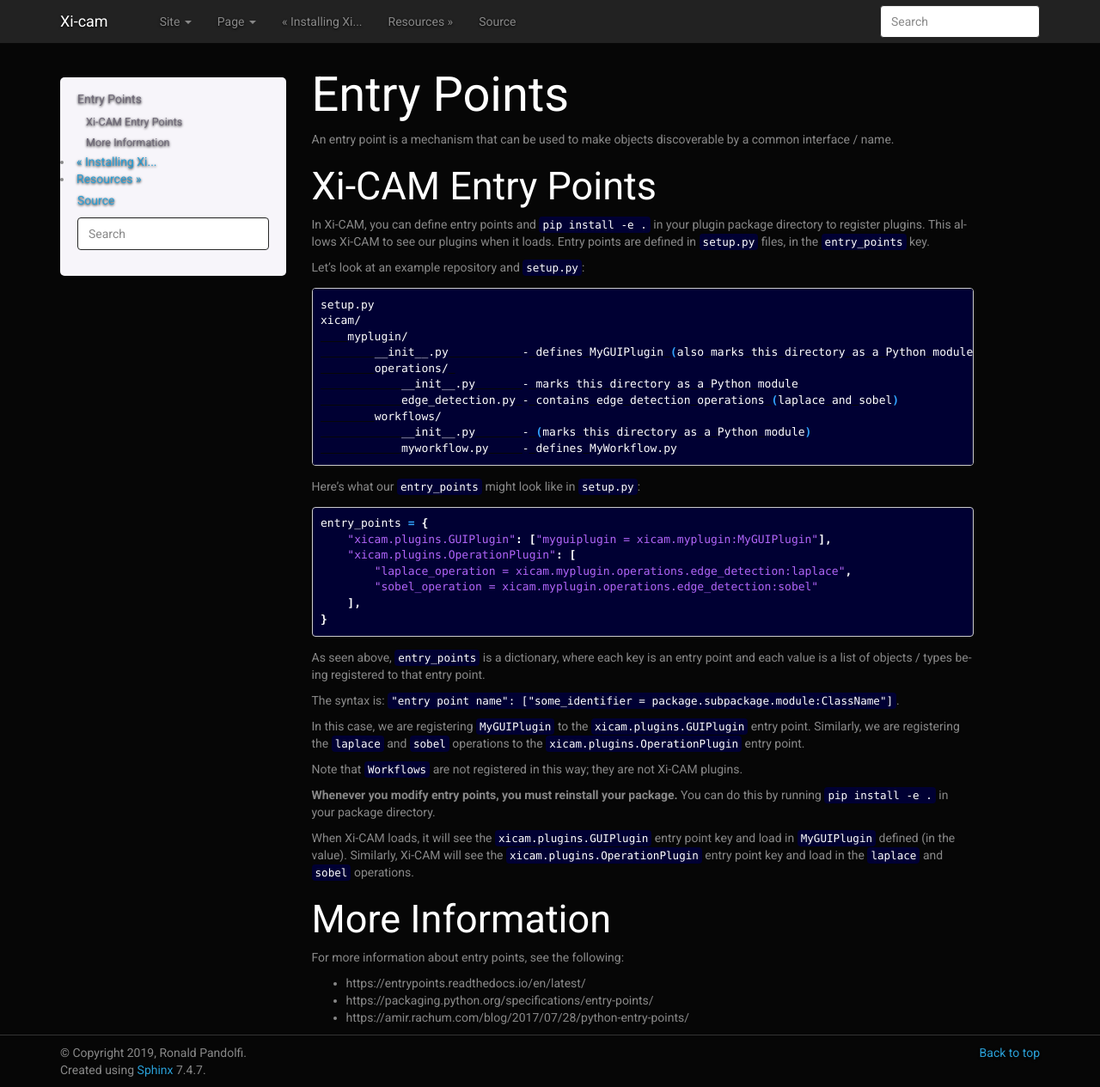
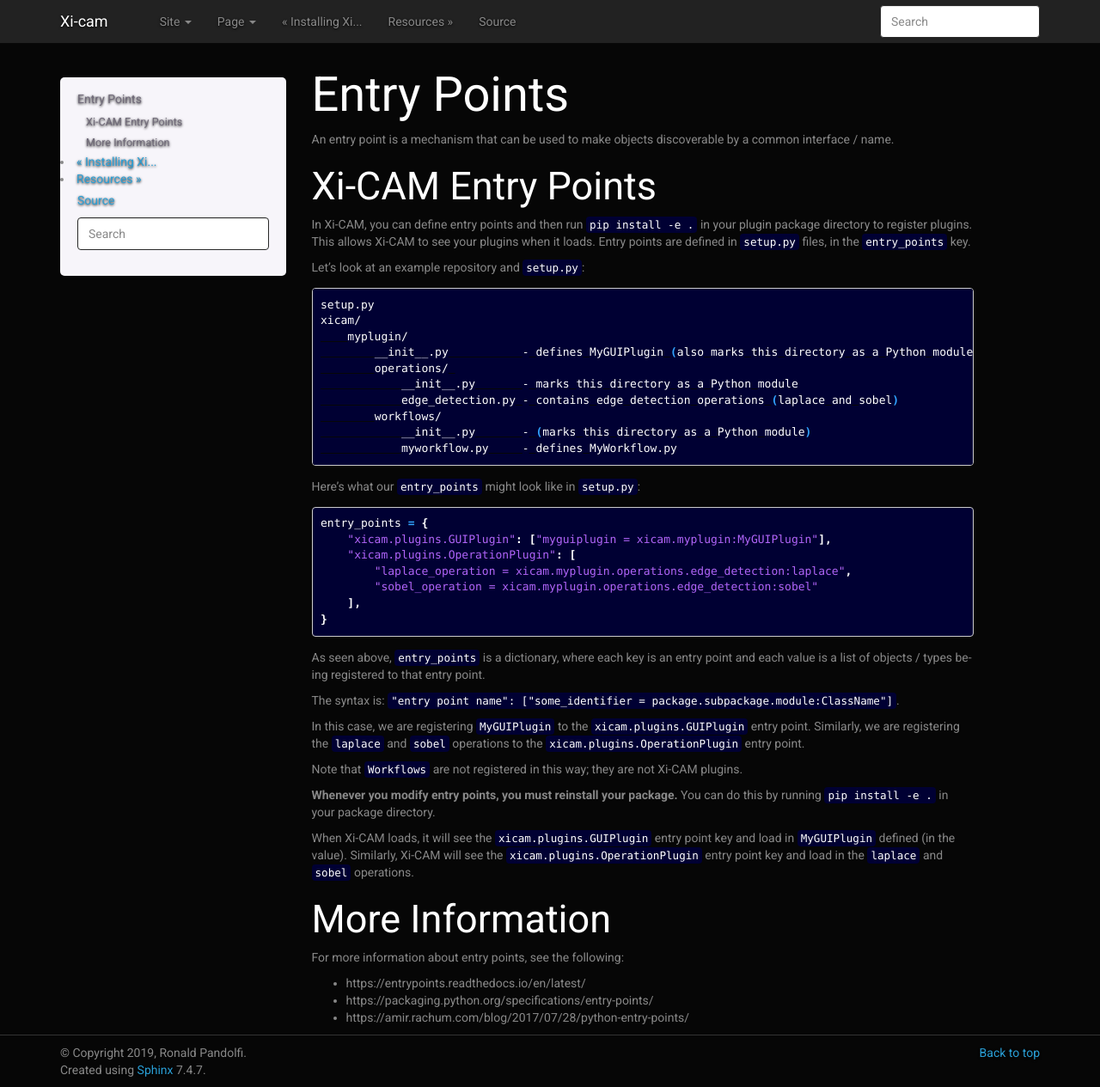
Before and after one commit to Xi-CAM/Xi-cam, a Sphinx documentation site: the page built from docs/source/entry-points.md, in a window 1280 px wide and 1265 px high. Shown: the whole window at 86% size. Built offline with Sphinx 7.4.7, drawn with Linux system fonts in a browser that asks for light colours.

Commit message:
fix phrasing in entry points documentation

```diff
--- a/docs/source/entry-points.md
+++ b/docs/source/entry-points.md
@@ -5,8 +5,8 @@
 ## Xi-CAM Entry Points
 
 In Xi-CAM, you can define entry points
-and `pip install -e .` in your plugin package directory to register plugins.
-This allows Xi-CAM to see our plugins when it loads.
+and then run `pip install -e .` in your plugin package directory to register plugins.
+This allows Xi-CAM to see your plugins when it loads.
 Entry points are defined in `setup.py` files, in the `entry_points` key.
 
 Let's look at an example repository and `setup.py`:
```
